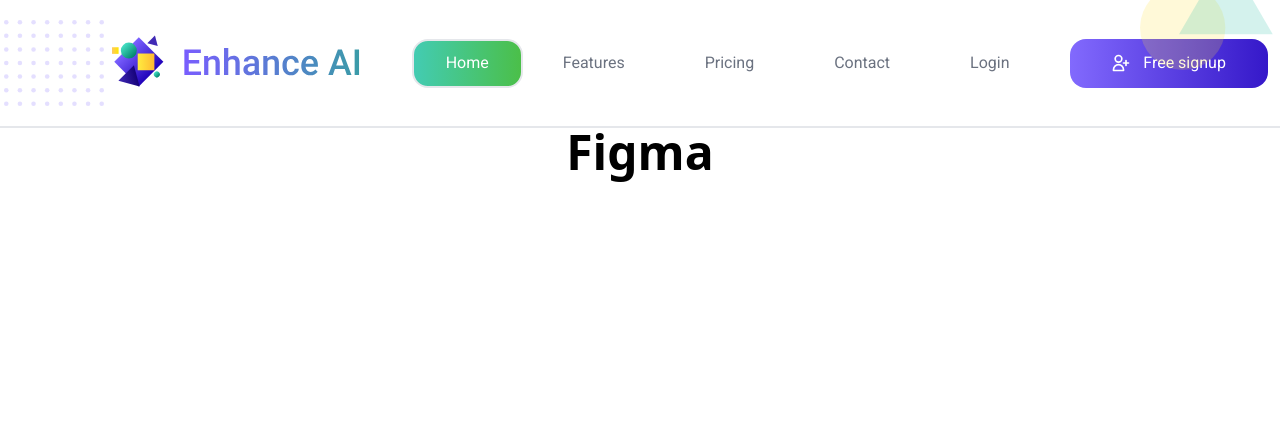
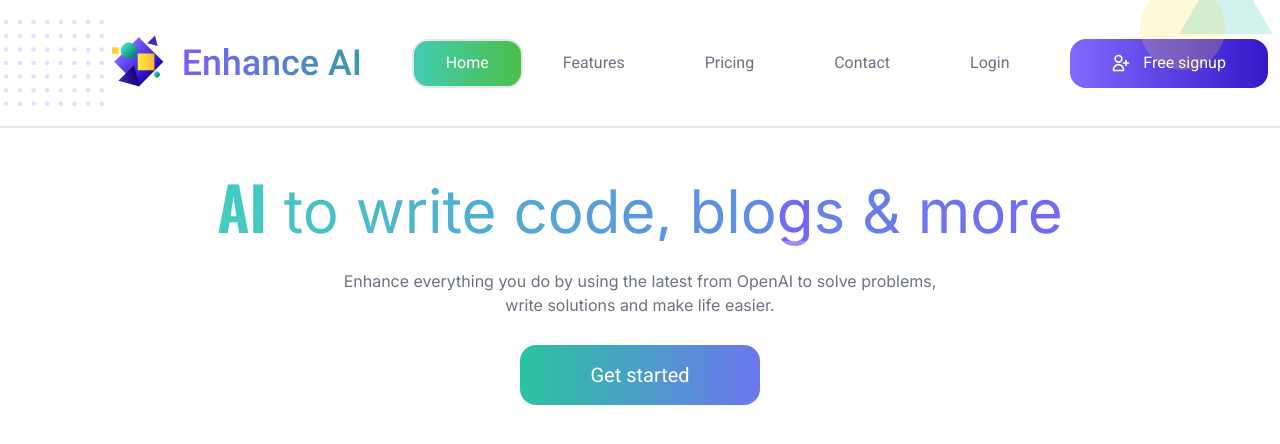
Before and after one commit to Mustak9009/figma_design_to_real_code__29-10-2022, a Next.js app: page / in a window 1280 px wide. Shown: the top 444 px of the page. Built offline with nearby package versions, Linux system fonts and the light colour scheme.

Commit message:
Add home page some components text etc.

```diff
--- /dev/null
+++ b/components/HomeComponent.tsx
@@ -0,0 +1,15 @@
+import React from 'react'
+
+export default function Home() {
+  return (
+    <div className='text-center max-w-5xl mx-auto'>
+      <section className='p-2'>
+        <h1 className='md:text-6xl text-4xl font-Inter font-normal   text-transparent bg-clip-text bg-gradient-to-r from-[#3ED6BB] to-[#785DFC] mb-2'><span className='font-Oswald'>AI</span> to write code, blo<span className='text-[#775dfcb8]'>g</span>s & more</h1> {/*bg-clip-text -> this tailwind class help to set gradient color on -> text // more -> https://developer.mozilla.org/en-US/docs/Web/CSS/background-clip* */}
+        <p className='mt-7 text-gray-500 font-Inter'>Enhance everything you do by using the latest from OpenAI to solve problems, <br className='hidden md:block'/> write solutions and make life easier.</p>
+        <button className="w-[240px] h-[60px] text-xl bg-gradient-to-l to-[#2AC4A0] from-[#6C77EF] text-white font-Roboto rounded-2xl  hover:text-black mt-7">
+            Get started
+          </button>
+      </section>
+    </div>
+  )
+}
--- /dev/null
+++ b/components/index.tsx
@@ -0,0 +1,2 @@
+export {default as NavBar} from './NavBar';
+export {default as HomeComponent} from './HomeComponent';
--- a/pages/index.tsx
+++ b/pages/index.tsx
@@ -1,5 +1,5 @@
 import Head from "next/head";
-import NavBar from "../components/NavBar";
+import {NavBar,HomeComponent} from "../components";
 export default function Home() {
   return (
     <div>
@@ -10,8 +10,8 @@
       </Head>
       <NavBar />
       <hr className="border"/>
-      <main>
-        <h1 className="text-center font-semibold text-5xl">Figma</h1>
+      <main className="container mx-auto mt-10">
+       <HomeComponent/>
       </main>
     </div>
   );
--- a/styles/globals.css
+++ b/styles/globals.css
@@ -1,4 +1,4 @@
-@import url('https://fonts.googleapis.com/css2?family=Roboto&display=swap');
+@import url('https://fonts.googleapis.com/css2?family=Inter&family=Oswald:wght@600&family=Roboto&display=swap');
 @tailwind base;
 @tailwind components;
 @tailwind utilities;
--- a/tailwind.config.js
+++ b/tailwind.config.js
@@ -8,6 +8,8 @@
     extend: {
       fontFamily: {
         Roboto: ['Roboto', "sans-serif"],
+        Inter:['Inter', "sans-serif"],
+        Oswald:['Oswald', "sans-serif"]
        }
     },
   },
```
